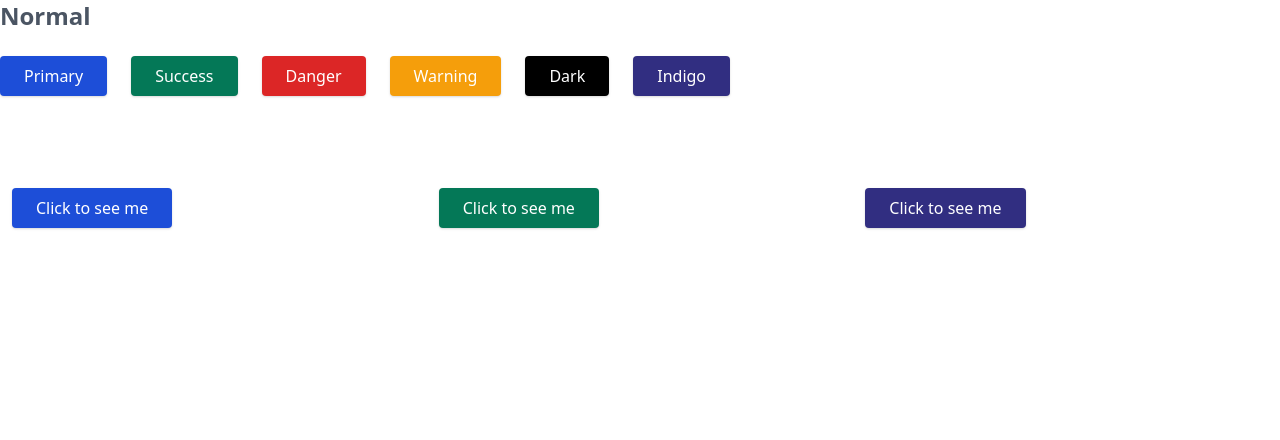
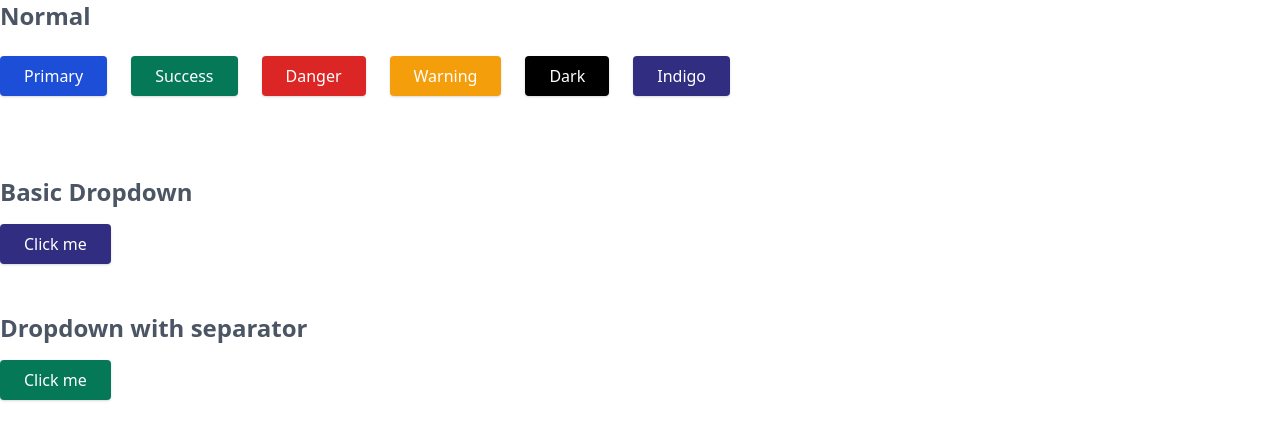
Before and after one commit to enochndika/kimia-UI, a Next.js app: page / in a window 1280 px wide. Shown: the top 440 px of the page. Built offline with nearby package versions, Linux system fonts and the light colour scheme.

Commit message:
dropdown component done

```diff
--- /dev/null
+++ b/components/general/dropdown/index.tsx
@@ -0,0 +1,98 @@
+import { FC, ReactNode, useEffect, useRef, useState } from "react";
+
+interface Props {
+  children: ReactNode;
+}
+
+interface DropdownProps extends Props {
+  title: string;
+  btnClassName: string;
+}
+
+const Dropdown = ({ children, btnClassName, title }: DropdownProps) => {
+  const [show, setShow] = useState<boolean>(false);
+  const ref = useRef<HTMLDivElement>(null);
+
+  useEffect(() => {
+    const handleOutsideClick = (event) => {
+      if (!ref.current?.contains(event.target)) {
+        if (!show) return;
+        setShow(false);
+      }
+    };
+    window.addEventListener("click", handleOutsideClick);
+    return () => window.removeEventListener("click", handleOutsideClick);
+  }, [show, ref]);
+
+  useEffect(() => {
+    const handleEscape = (event) => {
+      if (!show) return;
+
+      if (event.key === "Escape") {
+        setShow(false);
+      }
+    };
+    document.addEventListener("keyup", handleEscape);
+    return () => document.removeEventListener("keyup", handleEscape);
+  }, [show]);
+
+  return (
+    <>
+      <button
+        onClick={() => setShow(!show)}
+        className={`${btnClassName} text-white focus:outline-none shadow rounded px-6 py-2 font-medium transition ease-in duration-200`}
+      >
+        {title}
+      </button>
+      <div className="relative" ref={ref}>
+        {show && children}
+      </div>
+    </>
+  );
+};
+
+Dropdown.Menu = ({ children }: Props) => (
+  <ul className="absolute z-20 mt-2 py-2 px-4 border border-solid text-xs md:text-sm bg-white rounded shadow-md">
+    {children}
+  </ul>
+);
+
+Dropdown.Item = ({ children }: Props) => (
+  <li className="block py-2 px-4 hover:bg-gray-200 cursor-pointer">
+    {children}
+  </li>
+);
+
+export const DropdownComponent: FC = () => (
+  <div className="row">
+    <div className="col-12 mb-12 md:col-6">
+      <h2 className="font-bold text-gray-600 text-lg md:text-2xl mb-4">
+        Basic Dropdown
+      </h2>
+      <Dropdown title="Click me" btnClassName="bg-indigo-900">
+        <Dropdown.Menu>
+          <Dropdown.Item>Enoch Ndika</Dropdown.Item>
+          <Dropdown.Item>Next.js</Dropdown.Item>
+          <Dropdown.Item>Business</Dropdown.Item>
+        </Dropdown.Menu>
+      </Dropdown>
+    </div>
+    <div className="col-12 mb-6 md:mb-0 md:col-6">
+      <h2 className="font-bold text-gray-600 text-lg md:text-2xl mb-4">
+        Dropdown with separator
+      </h2>
+      <Dropdown title="Click me" btnClassName="bg-green-700">
+        <Dropdown.Menu>
+          <Dropdown.Item>Heroku</Dropdown.Item>
+          <Dropdown.Item>Postgres</Dropdown.Item>
+          <hr className="my-2" />
+          <Dropdown.Item>Digital Ocean</Dropdown.Item>
+          <Dropdown.Item>Aws functions</Dropdown.Item>
+          <hr className="my-2" />
+          <Dropdown.Item>Azure</Dropdown.Item>
+          <Dropdown.Item>Strapi</Dropdown.Item>
+        </Dropdown.Menu>
+      </Dropdown>
+    </div>
+  </div>
+);
--- a/pages/index.tsx
+++ b/pages/index.tsx
@@ -1,6 +1,6 @@
 import Head from "next/head";
 import DefaultButtons from "../components/general/button/defaultButton";
-import { CollapseComponent } from "../components/general/collapse";
+import { DropdownComponent } from "../components/general/dropdown";
 
 export default function Home() {
   return (
@@ -10,7 +10,7 @@ export default function Home() {
         <link rel="icon" href="/favicon.ico" />
       </Head>
       <DefaultButtons />
-      <CollapseComponent />
+      <DropdownComponent />
     </>
   );
 }
```
